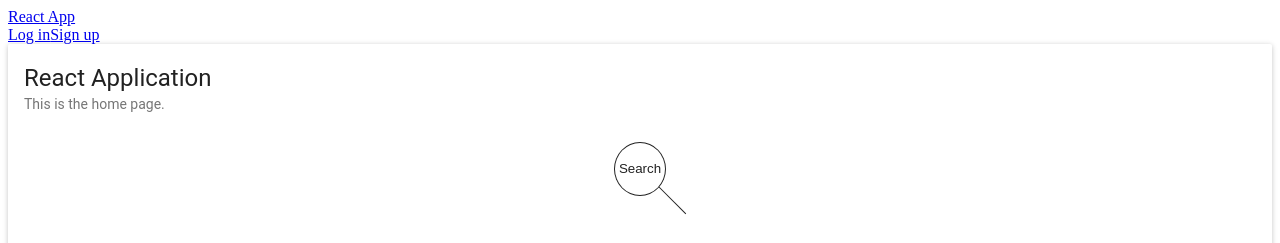
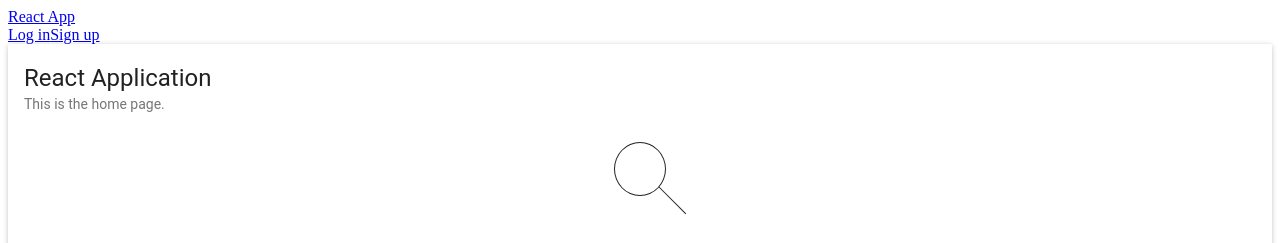
Before and after one commit to dbdoyle182/Contech, a React (Create React App) app in the folder client/: page / in a window 1280 px wide. Shown: the top 243 px of the page. Built offline with nearby package versions, Linux system fonts and the light colour scheme.

Commit message:
updated search bar component

```diff
--- a/client/src/components/SearchBar/SearchBar.css
+++ b/client/src/components/SearchBar/SearchBar.css
@@ -27,7 +27,6 @@
     box-shadow: 0 0 0 1px currentColor;
     color: inherit;
     cursor: pointer;
-    padding: 16.5px 0;
     padding-right: 50px;
     font-weight: lighter;
     font-family: "Roboto";
@@ -40,6 +39,7 @@
     border-radius: 0;
     cursor: text;
     padding-left: 16.5px;
+    box-shadow: 0px 3px 9px #737373;
 }
 
 .inputbox input:focus + .del, .inputbox input:valid + .del {
@@ -53,7 +53,7 @@
     width: 37.5px;
 }
 
-/* .inputbox input:focus + .del:before, .inputbox input:valid + .del:before {
+.inputbox input:focus + .del:before, .inputbox input:valid + .del:before {
     transform: translate(-50%, -50%) rotate(-45deg) scaleY(0.7);
     transition-delay: 0s;
 }
@@ -61,7 +61,7 @@
 .inputbox input:focus + .del:after, .inputbox input:valid + .del:after {
     transform: translate(-50%, -50%) rotate(45deg) scaleY(0.7);
     transition-delay: 0.2s;
-} */
+}
 
 .inputbox .del {
     position: absolute;
@@ -99,7 +99,7 @@
 }
 
 .inputbox .del:after {
-    content: "Search";
+    content: "";
     position: absolute;
     top: 50%;
     left: 50%;
@@ -119,7 +119,7 @@
 
     .inputbox input:focus + .del, .inputbox input:valid + .del {
         pointer-events: all;
-        left: calc(100% + 220px);
+        left: calc(100% + 150px);
         transition-delay: 0.1s;
     }
 
--- a/client/src/components/SearchBar/SearchBar.js
+++ b/client/src/components/SearchBar/SearchBar.js
@@ -5,7 +5,7 @@ const SearchBar = props => (
    <div>
         <form className="inputbox">
         <input type="text" placeholder="Search here..." required/>
-        <button className="del" type="submit">Search</button>
+        <button className="del" type="submit"></button>
         </form>
     </div>
 );
```
